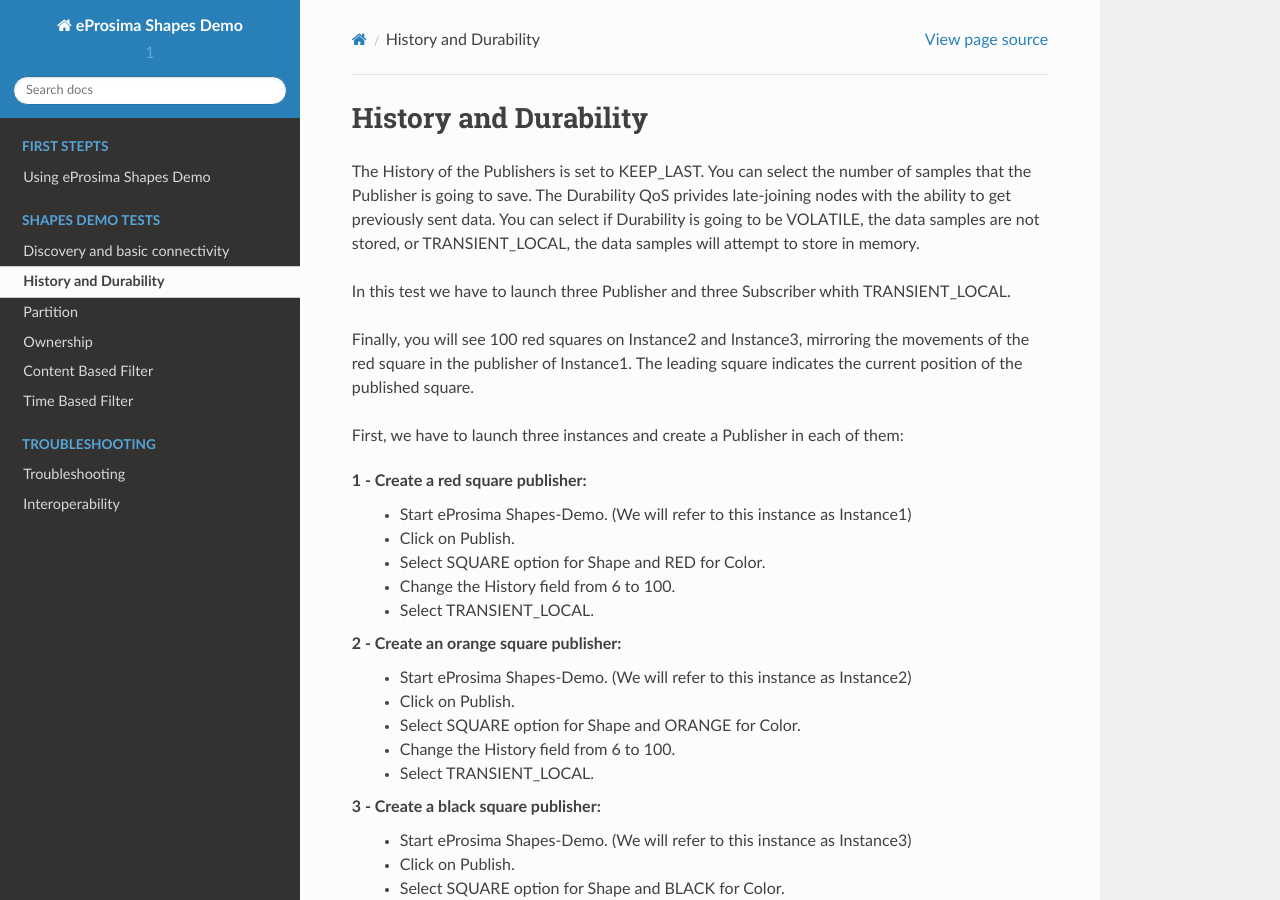
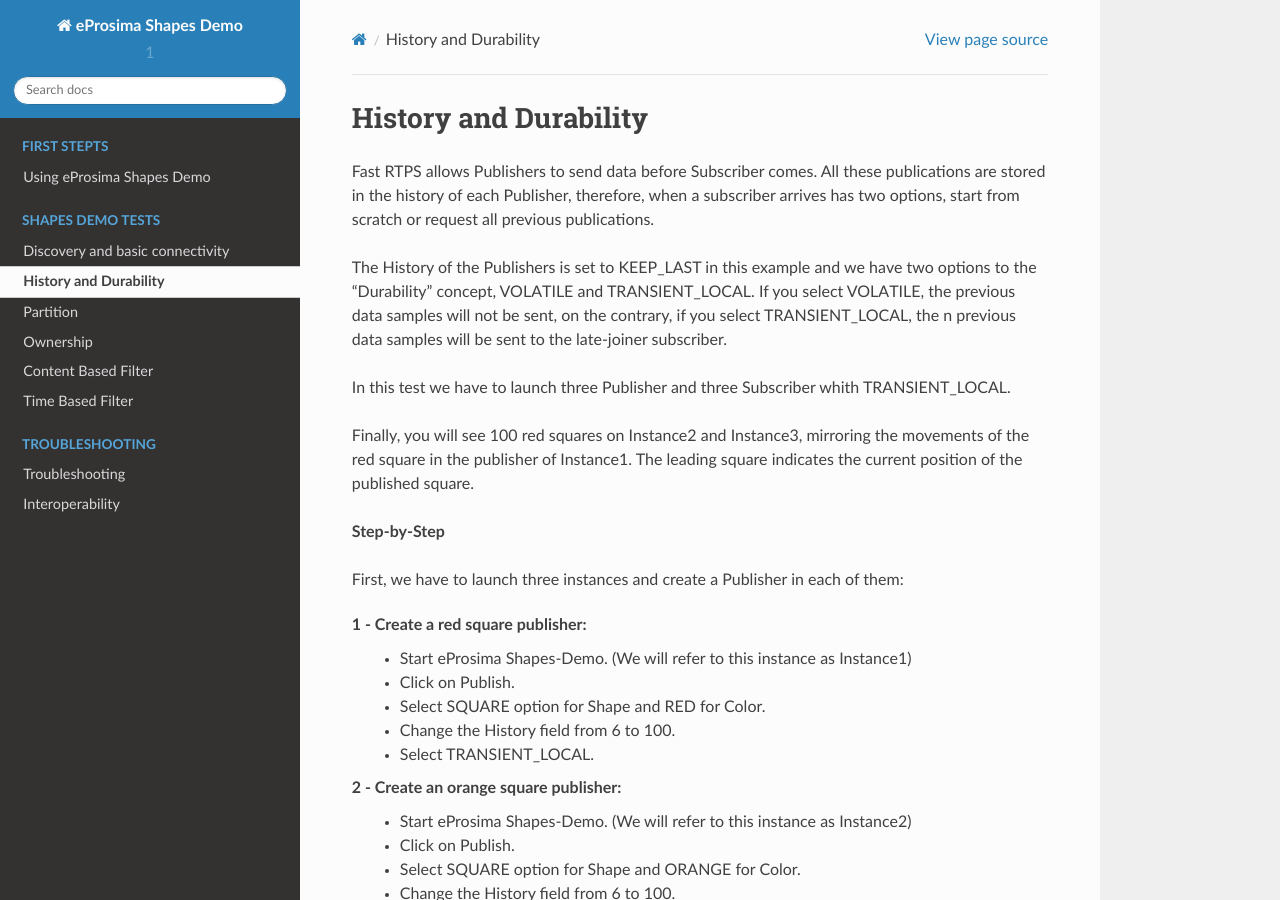
Before and after one commit to eProsima/Shapes-Demo-Docs, a Sphinx documentation site: the page built from docs/history_durability.rst, in a window 1280 px wide and 900 px high. Built offline with Sphinx 7.4.7 and the Read the Docs theme 2.0.0, drawn with Linux system fonts in a browser that asks for light colours.

Commit message:
Update history_durability.rst

```diff
--- a/docs/history_durability.rst
+++ b/docs/history_durability.rst
@@ -1,12 +1,15 @@
 History and Durability
 ======================
 
-The History of the Publishers is set to KEEP_LAST. You can select the number of samples that the Publisher is going to save.
-The Durability QoS privides late-joining nodes with the ability to get previously sent data. You can select if Durability is going to be VOLATILE, the data samples are not stored, or TRANSIENT_LOCAL, the data samples will attempt to store in memory.
+Fast RTPS allows Publishers to send data before Subscriber comes. All these publications are stored in the history of each Publisher, therefore, when a subscriber arrives has two options, start from scratch or request all previous publications.
+
+The History of the Publishers is set to KEEP_LAST in this example and we have two options to the “Durability” concept, VOLATILE and TRANSIENT_LOCAL. If you select VOLATILE, the previous data samples will not be sent, on the contrary, if you select TRANSIENT_LOCAL, the n previous data samples will be sent to the late-joiner subscriber.
 
 In this test we have to launch three Publisher and three Subscriber whith TRANSIENT_LOCAL.
 
 Finally, you will see 100 red squares on Instance2 and Instance3, mirroring the movements of the red square in the publisher of Instance1. The leading square indicates the current position of the published square.
+
+**Step-by-Step**
 
 First, we have to launch three instances and create a Publisher in each of them:
 
```
